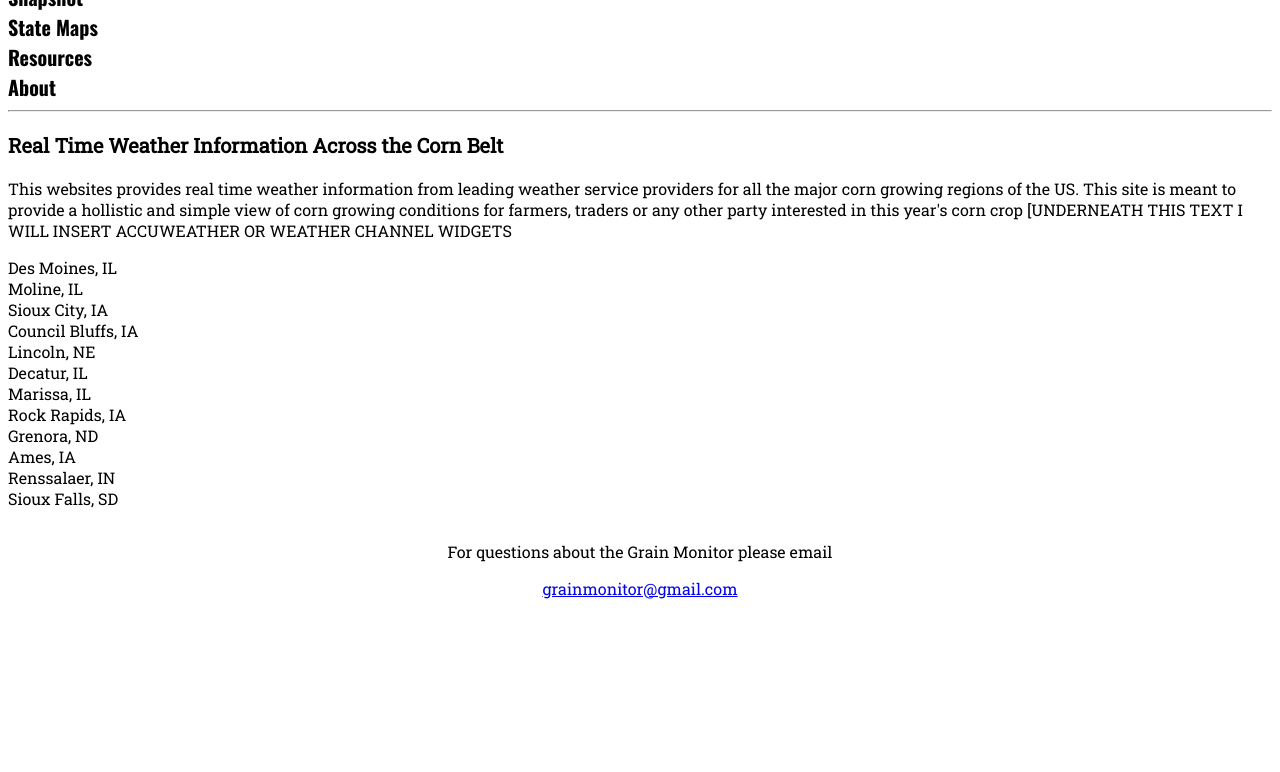
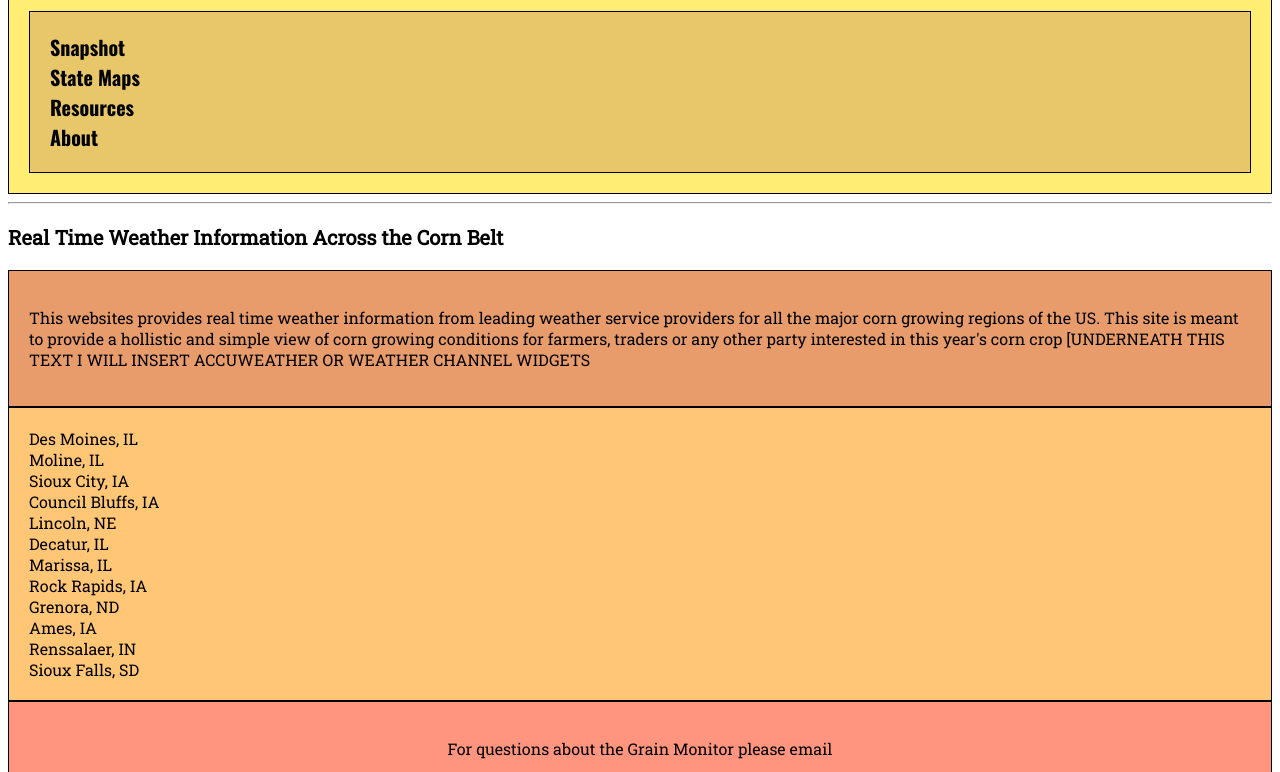
Before and after one commit to grainmonitor/grainmonitor.github.io, a plain HTML site: page unit_5/index.html in a window 1280 px wide. Shown: the part 132-904 px from the top of the page. Before the commit the page ends 800 px from the top, so only its background shows below. Drawn offline with nearby package versions, Linux system fonts and the light colour scheme.

Commit message:
new colors

```diff
--- a/unit_5/css/style.css
+++ b/unit_5/css/style.css
@@ -20,7 +20,21 @@ header {
 	text-align: left;
 	font-size: 1.25em;
 	color: #000;
+	background-color: #FFED74;
+	border: 1px black solid;
+	padding: 20px;
+}
 
+article {
+	background-color: #E89C6C;
+	border: 1px black solid;
+	padding: 20px;
+}
+
+nav {
+	background-color: #E8C66A;
+	border: 1px black solid;
+	padding: 20px;
 }
 
 h1 {
@@ -35,6 +49,9 @@ aside {
 	font-family: 'Roboto Slab', serif;
 	font-size: 1em;
 	color: #000;
+	background-color: #FFC675;
+	border: 1px black solid;
+	padding: 20px;
 }
 
 ul {
@@ -46,4 +63,7 @@ ul {
 footer {
 	text-align: center;
 	padding: 1em 0;
+	background-color: #FF957E;
+	border: 1px black solid;
+	padding: 20px;
 }
--- a/unit_5/index.html
+++ b/unit_5/index.html
@@ -25,9 +25,9 @@
 
 
 	<main>
-
+	<article>
 	<p id="pagedescription">This websites provides real time weather information from leading weather service providers for all the major corn growing regions of the US. This site is meant to provide a hollistic and simple view of corn growing conditions for farmers, traders or any other party interested in this year's corn crop [UNDERNEATH THIS TEXT I WILL INSERT ACCUWEATHER OR WEATHER CHANNEL WIDGETS</p>
-
+</article>
 	</main>
 
 	<aside>
```
